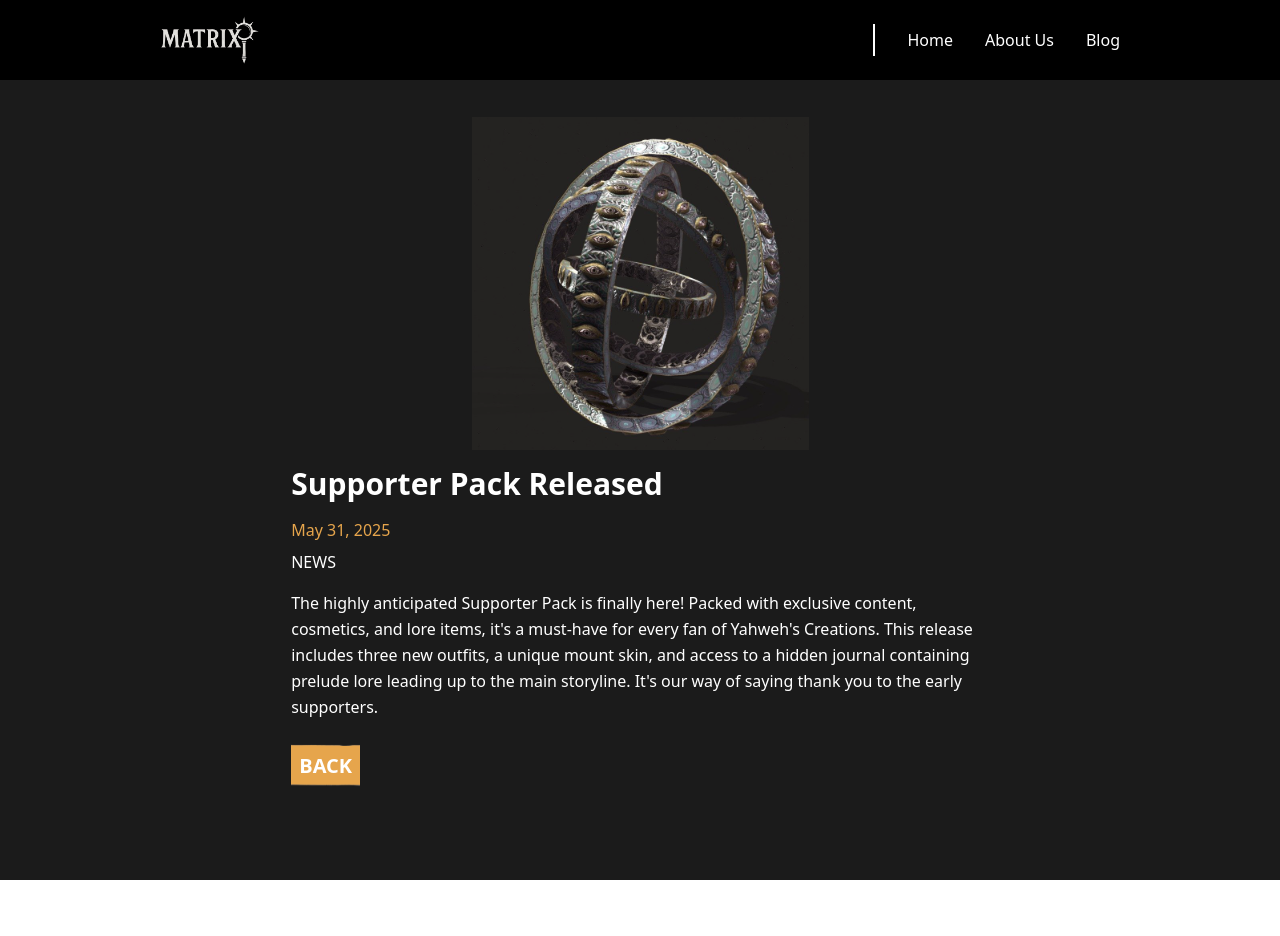
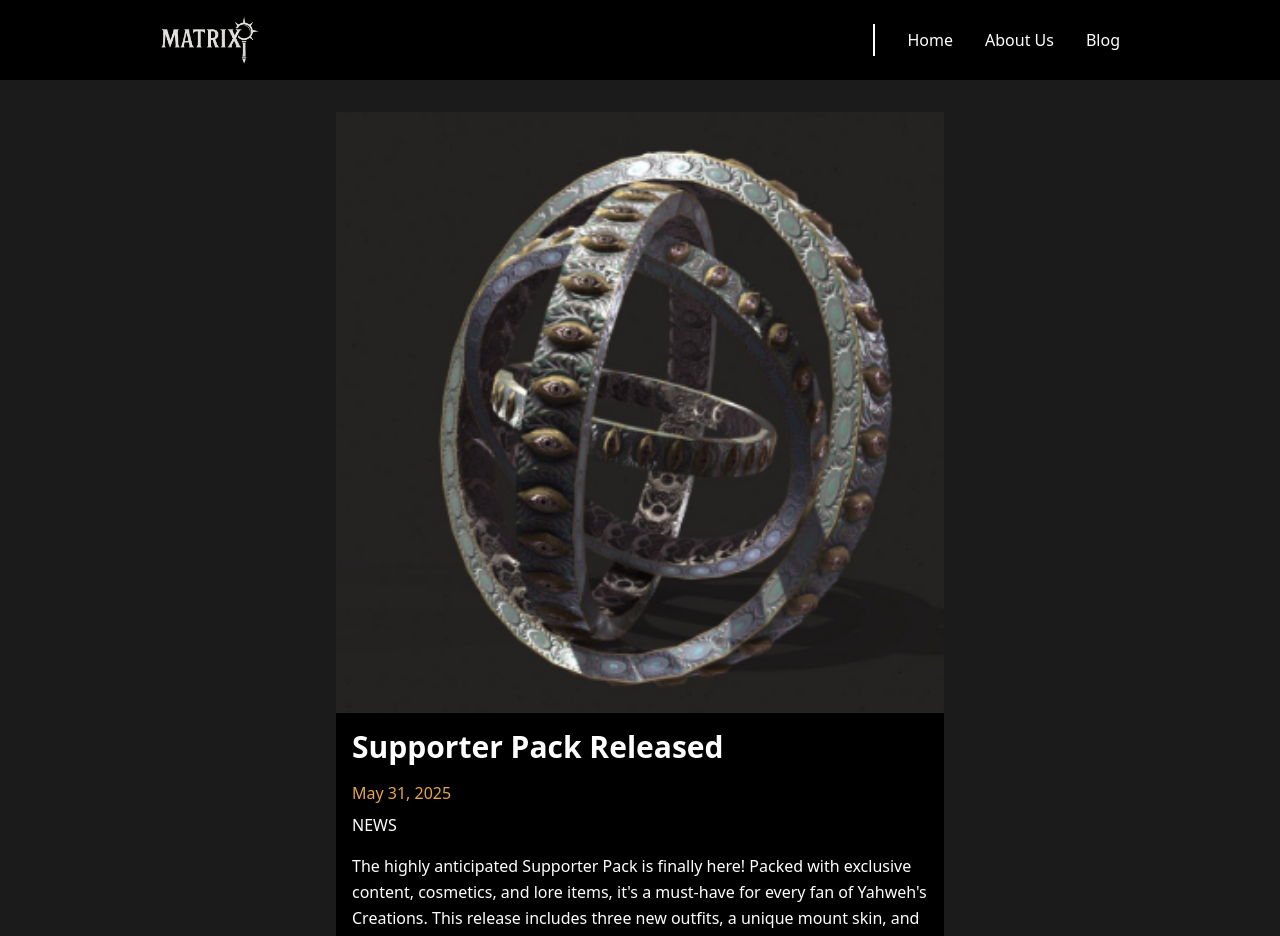
Before and after one commit to Endorze/Yahwehs-Creations, a Next.js app: page /fullNews/1 in a window 1280 px wide. Shown: the top 936 px of the page. Before the commit the page ends 880 px from the top, so only its background shows below. Built offline with nearby package versions, Linux system fonts and the light colour scheme.

Commit message:
fixed the image width and height

```diff
--- a/src/app/fullNews/[news]/page.tsx
+++ b/src/app/fullNews/[news]/page.tsx
@@ -8,26 +8,29 @@ interface NewsDetailsProps {
 const NewsDetail = async ({ params }: NewsDetailsProps) => {
     params = await params
     const newsId = parseInt(params.news)
-    const newsData = newsItems.find((item => item.id === newsId))
+    const newsData = newsItems.find(item => item.id === newsId)
 
     return (
         <div className="bg-[#1B1B1B] text-white min-h-screen p-8 flex flex-col justify-center items-center">
-            {newsData ?
-                <div className="rounded-b-2xl w-full md:w-3/5 ">
-                    <div className="flex flex-col justify-center items-center">
-                        <img src={newsData.image} alt={newsData.title} className="borderRadius: '50%', border: '1px solid #fff', width: '100px', height: 'auto'," />
-                    </div>
-                    <div className="text-left p-[16px]">
+            {newsData ? (
+                <div className="rounded-b-2xl w-full md:w-[50%] bg-black overflow-hidden">
+
+                    <img src={newsData.image} alt={newsData.title} className="w-full object-cover" />
+
+                    <div className="text-left p-4">
                         <h1 className="text-3xl font-bold mb-4">{newsData.title}</h1>
                         <p className="text-[#e6a54c] mb-2">{newsData.date}</p>
                         <p className="mb-4">{newsData.type}</p>
-                        <p className="leading-relaxed">{newsData.description || "No description provided."}</p>
+                        <p className="leading-relaxed">{newsData.description}</p>
                     </div>
-                    <div className="text-left p-[16px] pb-16 uppercase"><Button text="back" href={"/blog"} /></div>
+
+                    <div className="text-left p-4 pb-16 uppercase">
+                        <Button text="back" href="/blog" />
+                    </div>
                 </div>
-                : <div>"no data found"</div>
-            }
-
+            ) : (
+                <div>No data found</div>
+            )}
         </div>
     )
 }
```
